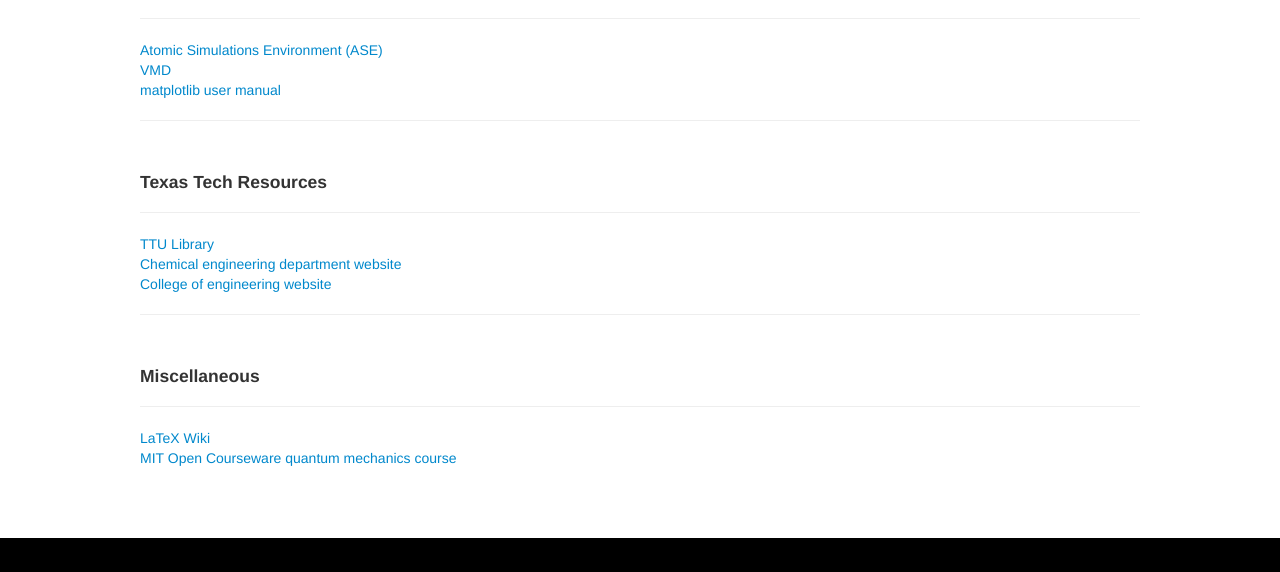
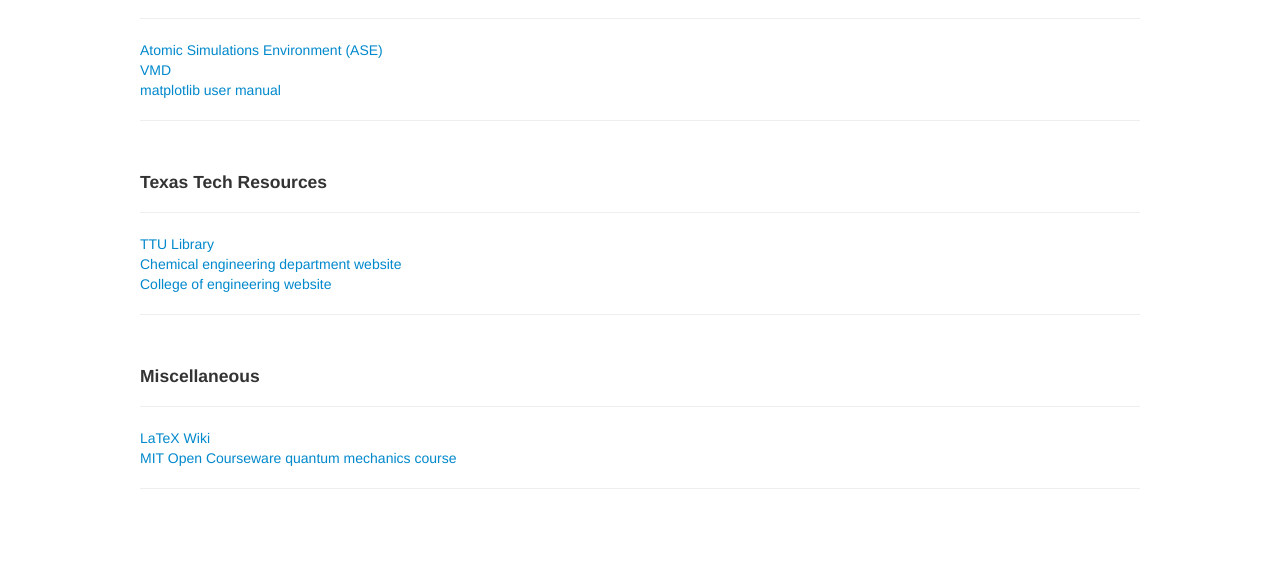
Before and after one commit to gauthierlab/gauthierlab.github.io, a plain HTML site: page resources.html in a window 1280 px wide. Shown: the part 593-1165 px from the top of the page. Drawn offline with Linux system fonts and the light colour scheme.

Commit message:
update front page

```diff
--- a/resources.html
+++ b/resources.html
@@ -2,7 +2,7 @@
 <html lang="en">
    <head>
       <meta charset="utf-8">
-      <title>News</title>
+      <title>Resources</title>
       <meta name="viewport" content="width=device-width, initial-scale=1.0">
       <meta name="description" content="Computational Catalysis Research Lab, Home, Texas Tech University">
       <meta name="author" content="">
@@ -77,7 +77,7 @@
             <a href="http://en.wikibooks.org/wiki/LaTeX">LaTeX Wiki</a>
             <br>
             <a href="https://ocw.mit.edu/courses/physics/8-05-quantum-physics-ii-fall-2013/">MIT Open Courseware quantum mechanics course</a>
-            <br>
+            <hr>
             <br>
 
       </div>
```
